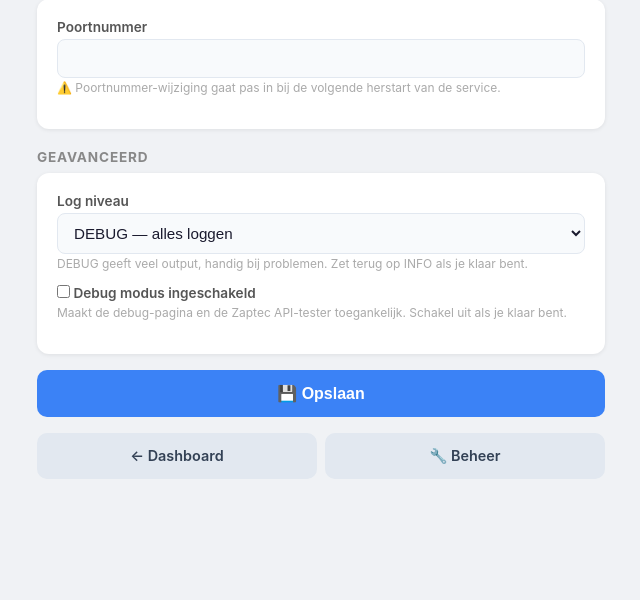
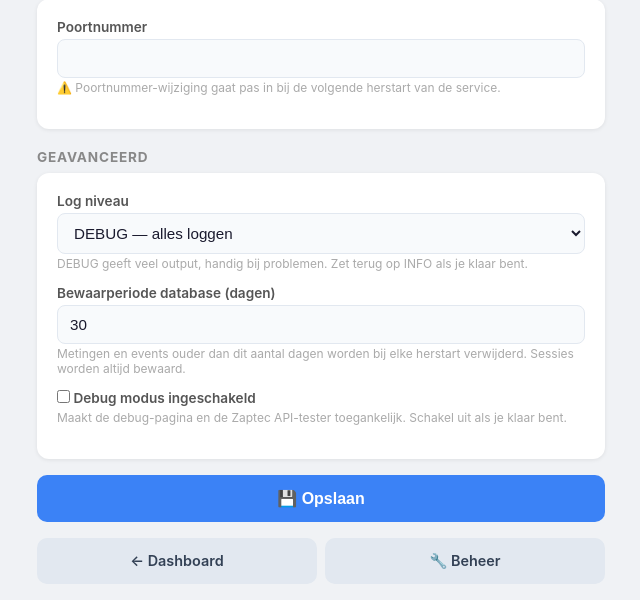
Before and after one commit to materharmsel/zaptec-solarcharge, a Flask app: template templates/instellingen.html in a window 1280 px wide. Shown: the part 2215-2815 px from the top of the page, without its empty margins (319-959 px from the left). Before the commit the page ends 2694 px from the top, so only its background shows below. Run offline with Flask 3, Linux system fonts and the light colour scheme; the template is opened without the code that fills it, so the values that code supplies are empty; parts of the project's set-up code (start-up, migrations or seed data) failed here and were passed over.

Commit message:
feat: bewaarperiode_dagen instelbaar via webinterface

```diff
--- a/src/web.py
+++ b/src/web.py
@@ -545,6 +545,7 @@ def _verwerk_instellingen(form: dict, config: dict, lock: threading.Lock) -> lis
         live_stroom_bron = None
     fase_bevestig_wacht = lees_int("fase_wissel_bevestig_wacht_s", 30, 600)
     web_poort           = lees_int("web_poort", 1024, 65535)
+    bewaarperiode_dagen = lees_int("bewaarperiode_dagen", 7, 365)
     debug_modus         = "debug_modus" in form
     log_niveau          = form.get("log_niveau", "").strip().upper()
     if log_niveau not in ("DEBUG", "INFO", "WARNING", "ERROR"):
@@ -605,6 +606,8 @@ def _verwerk_instellingen(form: dict, config: dict, lock: threading.Lock) -> lis
             config["laadregeling"]["noodoverride_export_drempel_w"] = noodoverride_export_drempel
         if web_poort is not None:
             config["web"]["poort"] = web_poort
+        if bewaarperiode_dagen is not None:
+            config["opslag"]["bewaarperiode_dagen"] = bewaarperiode_dagen
         config["opslag"]["debug_modus"] = debug_modus
         if log_niveau:
             config["opslag"]["log_niveau"] = log_niveau
--- a/templates/instellingen.html
+++ b/templates/instellingen.html
@@ -265,6 +265,13 @@
                 <div class="hint">DEBUG geeft veel output, handig bij problemen. Zet terug op INFO als je klaar bent.</div>
             </div>
             <div class="veld">
+                <label>Bewaarperiode database (dagen)</label>
+                <input type="number" name="bewaarperiode_dagen"
+                       value="{{ config.opslag.bewaarperiode_dagen | default(30) }}"
+                       min="7" max="365">
+                <div class="hint">Metingen en events ouder dan dit aantal dagen worden bij elke herstart verwijderd. Sessies worden altijd bewaard.</div>
+            </div>
+            <div class="veld">
                 <label>
                     <input type="checkbox" name="debug_modus"
                            {% if config.opslag.debug_modus %}checked{% endif %}>
```
